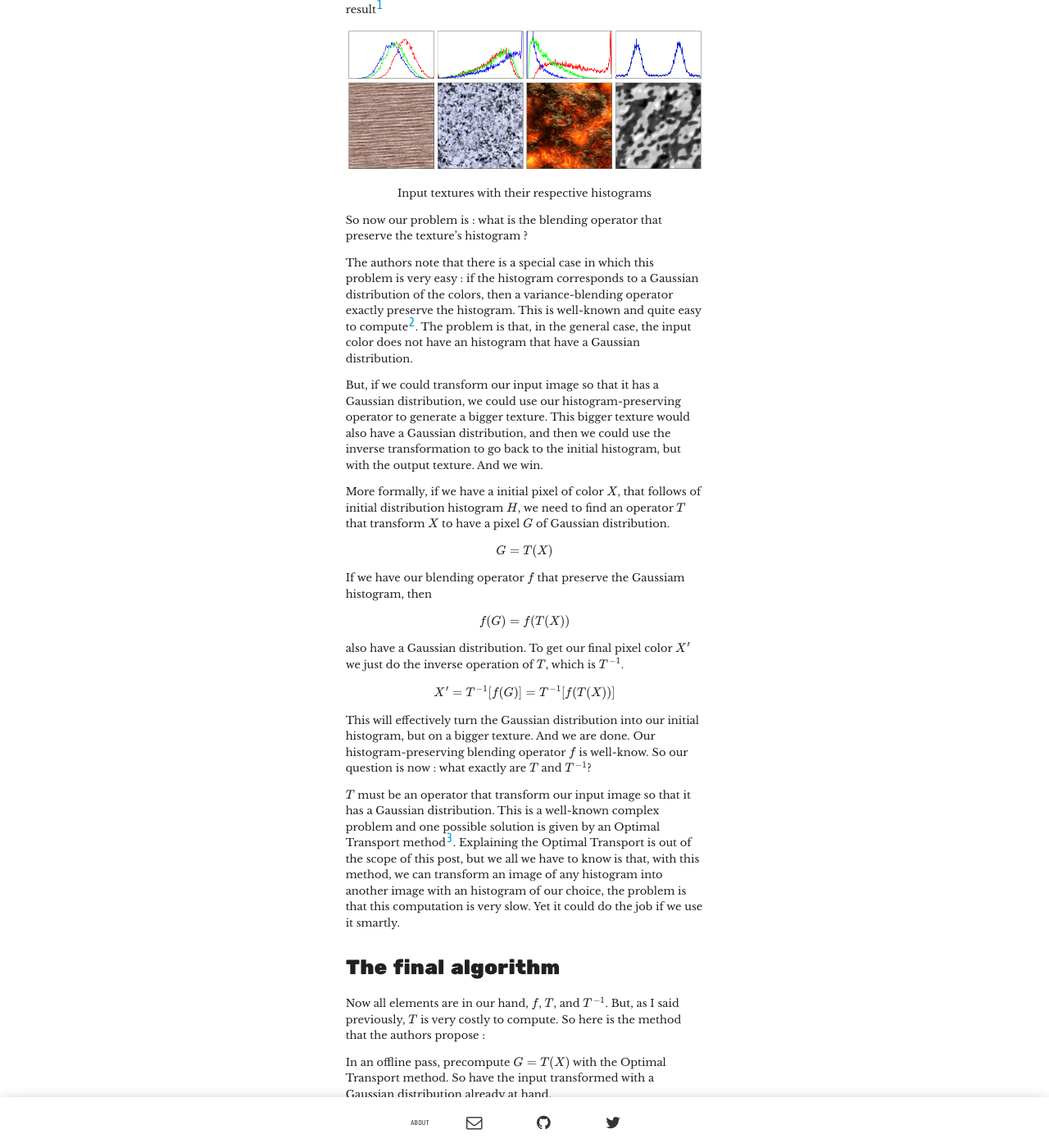
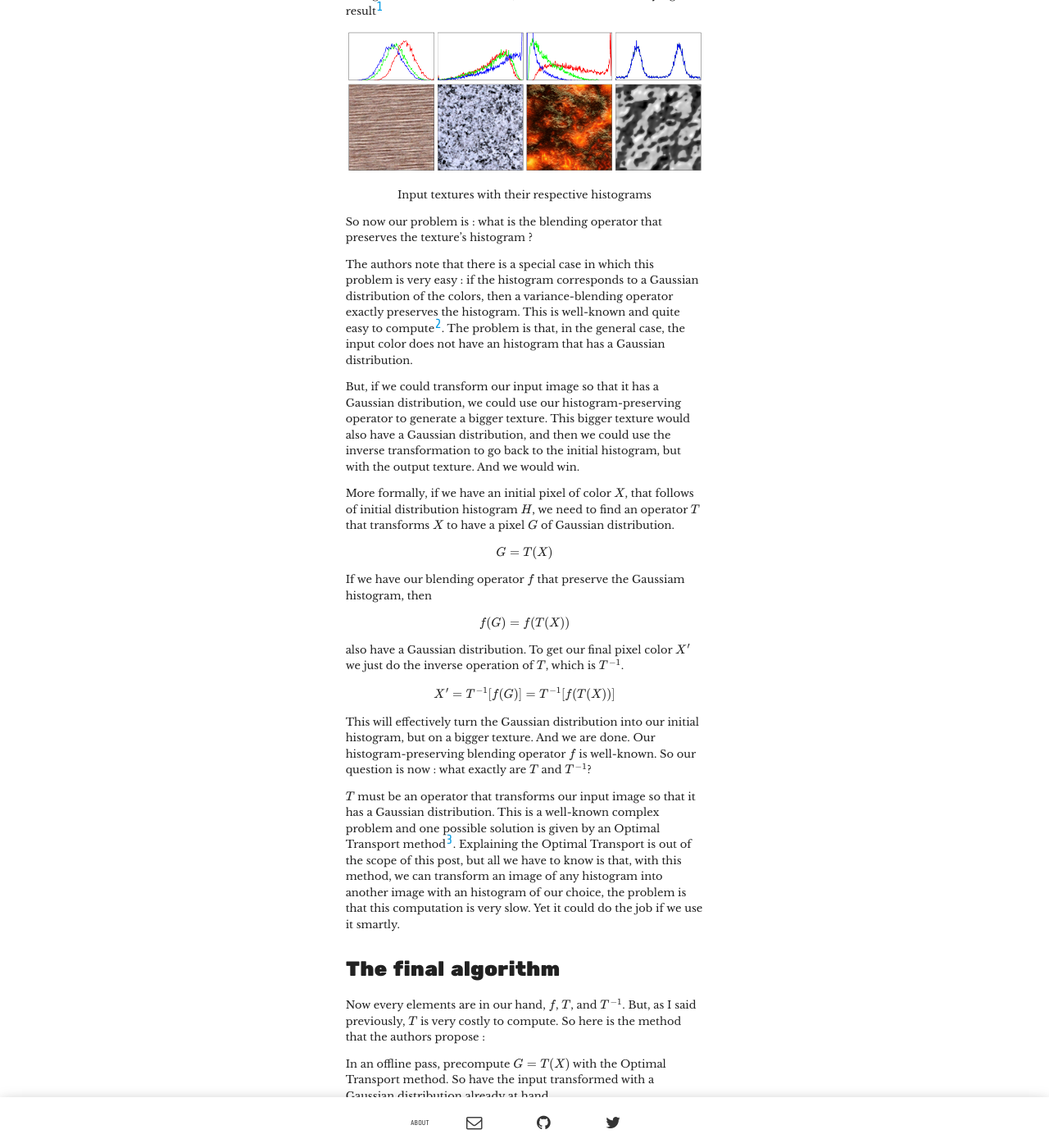
Before and after one commit to rivten/rivten.github.io, a Jekyll site: the page built from _posts/2018-07-07-tldr-noise-histogram.md, in a window 1280 px wide and 1400 px high, scrolled down 2018 px. Shown: the whole window at 82% size. Built offline with Jekyll 4.4.1, drawn with Linux system fonts in a browser that asks for light colours; formulas are drawn with MathJax 3; some of the changed text lies outside the part shown.

Commit message:
corrections by Alice on histogram article

```diff
--- a/_posts/2018-07-07-tldr-noise-histogram.md
+++ b/_posts/2018-07-07-tldr-noise-histogram.md
@@ -10,7 +10,7 @@
 
 # The problem
 
-Let's say an artists did a texture for the ground in your game, but he only did a small patch of the ground and you want to have the pattern repeat on a ground that is way larger that what the artist drew. You could have the texture repeat in a very simple fashion but this is dull and ugly. What you really want is a fast way to generate a huge ground texture based on the feature of the smaller texture that the artist did.
+Let's say an artist made a texture for the ground in your game, but he only did a small patch of the ground and you want to have the pattern repeat on a ground that is way larger than what the artist drew. You could have the texture repeat in a very simple fashion but this would be dull and ugly. What you really want is a fast way to generate a huge ground texture based on the feature of the smaller texture that the artist made.
 
 ![Example. On the left, small input textures. On the right, generated bigger textures.](/images/histogram_article/hist_example.png)
 <center>Example. On the left, small input textures. On the right, generated bigger textures.</center>
@@ -19,16 +19,16 @@
 
 # Blending textures
 
-One basic method for this kind of problem is to do the following : let's say you want to know the final color of one pixel of the final texture, you will pick three points from the initial texture and say that the final color will be a mix, a blending of the three initial colors. If we repeat this operation for each pixels in the final texture, we will have an output that looks a lot like the initial smaller texture. This computation could happen in a fragment shader so that we can generate everything at runtime.
+One basic method for this kind of problem is to do the following : let's say you want to know the final color of one pixel of the final texture, you will pick three points from the initial texture and say that the final color will be a mix, a blending of the three initial colors. If we repeat this operation for each pixel in the final texture, we will have an output that looks a lot like the initial smaller texture. This computation could happen in a fragment shader so that we can generate everything at runtime.
 
 ![Blending example](/images/histogram_article/hist_blending.png)
 <center>Showing how the blending works. We take three input patches and we blend between them with our operator to have the ouput.</center>
 
-The question is now : how do we blend the three initials pixels together ?
+The question is now : how do we blend the three initial pixels together ?
 
 If we affect weights $w_1$, $w_2$ and $w_3$ to the pixels $X_1$, $X_2$ and $X_3$, one classic solution would be to do a linear blend between those to compute the final pixel $X$
 
-$$ X = w_1 X_1 + w_2 X_2 + w_3 X_3 $$
+$$ X' = w_1 X_1 + w_2 X_2 + w_3 X_3 $$
 
 But this solution does not work because this generates colors and contrasts in the final texture that are not present in the initial texture.
 
@@ -41,13 +41,13 @@
 ![Input Images with their respective histograms](/images/histogram_article/hist_hist.png)
 <center>Input textures with their respective histograms</center>
 
-So now our problem is : what is the blending operator that preserve the texture's histogram ?
+So now our problem is : what is the blending operator that preserves the texture's histogram ?
 
-The authors note that there is a special case in which this problem is very easy : if the histogram corresponds to a Gaussian distribution of the colors, then a variance-blending operator exactly preserve the histogram. This is well-known and quite easy to compute[^2]. The problem is that, in the general case, the input color does not have an histogram that have a Gaussian distribution.
+The authors note that there is a special case in which this problem is very easy : if the histogram corresponds to a Gaussian distribution of the colors, then a variance-blending operator exactly preserves the histogram. This is well-known and quite easy to compute[^2]. The problem is that, in the general case, the input color does not have an histogram that has a Gaussian distribution.
 
-But, if we could transform our input image so that it has a Gaussian distribution, we could use our histogram-preserving operator to generate a bigger texture. This bigger texture would also have a Gaussian distribution, and then we could use the inverse transformation to go back to the initial histogram, but with the output texture. And we win.
+But, if we could transform our input image so that it has a Gaussian distribution, we could use our histogram-preserving operator to generate a bigger texture. This bigger texture would also have a Gaussian distribution, and then we could use the inverse transformation to go back to the initial histogram, but with the output texture. And we would win.
 
-More formally, if we have a initial pixel of color $X$, that follows of initial distribution histogram $H$, we need to find an operator $T$ that transform $X$ to have a pixel $G$ of Gaussian distribution.
+More formally, if we have an initial pixel of color $X$, that follows of initial distribution histogram $H$, we need to find an operator $T$ that transforms $X$ to have a pixel $G$ of Gaussian distribution.
 
 $$ G = T(X)$$
 
@@ -59,13 +59,13 @@
 
 $$ X' = T^{-1}[f(G)] = T^{-1}[f(T(X))]$$
 
-This will effectively turn the Gaussian distribution into our initial histogram, but on a bigger texture. And we are done. Our histogram-preserving blending operator $f$ is well-know. So our question is now : what exactly are $T$ and $T^{-1}$?
+This will effectively turn the Gaussian distribution into our initial histogram, but on a bigger texture. And we are done. Our histogram-preserving blending operator $f$ is well-known. So our question is now : what exactly are $T$ and $T^{-1}$?
 
-$T$ must be an operator that transform our input image so that it has a Gaussian distribution. This is a well-known complex problem and one possible solution is given by an Optimal Transport method[^3]. Explaining the Optimal Transport is out of the scope of this post, but we all we have to know is that, with this method, we can transform an image of any histogram into another image with an histogram of our choice, the problem is that this computation is very slow. Yet it could do the job if we use it smartly.
+$T$ must be an operator that transforms our input image so that it has a Gaussian distribution. This is a well-known complex problem and one possible solution is given by an Optimal Transport method[^3]. Explaining the Optimal Transport is out of the scope of this post, but all we have to know is that, with this method, we can transform an image of any histogram into another image with an histogram of our choice, the problem is that this computation is very slow. Yet it could do the job if we use it smartly.
 
 # The final algorithm
 
-Now all elements are in our hand, $f$, $T$, and $T^{-1}$. But, as I said previously, $T$ is very costly to compute. So here is the method that the authors propose :
+Now every elements are in our hand, $f$, $T$, and $T^{-1}$. But, as I said previously, $T$ is very costly to compute. So here is the method that the authors propose :
 
 * In an offline pass, precompute $G = T(X)$ with the Optimal Transport method. So have the input transformed with a Gaussian distribution already at hand.
 
```
Also changed, not shown: other parts of _posts/2018-07-07-tldr-noise-histogram.md (+1 -1 lines).
